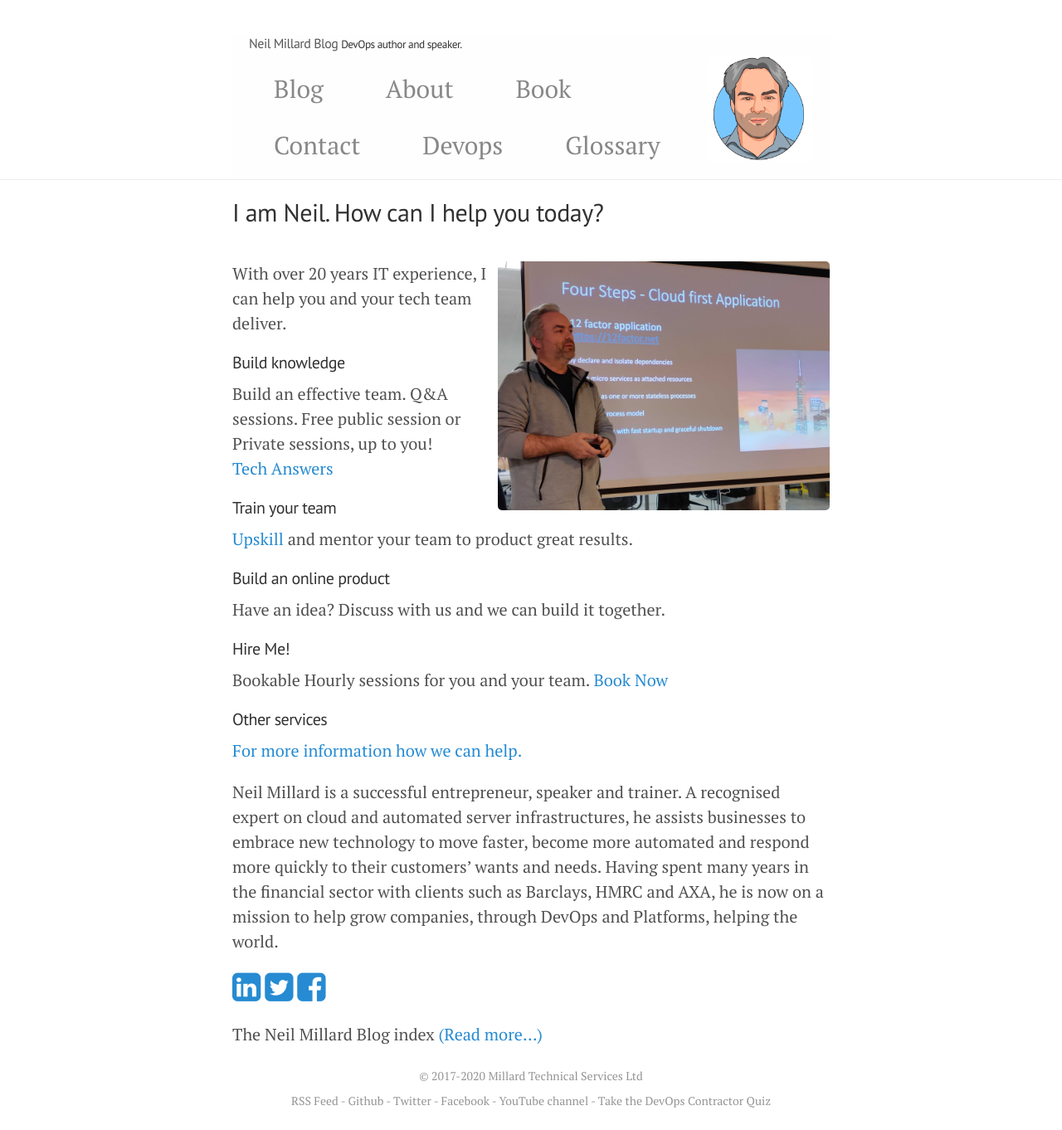
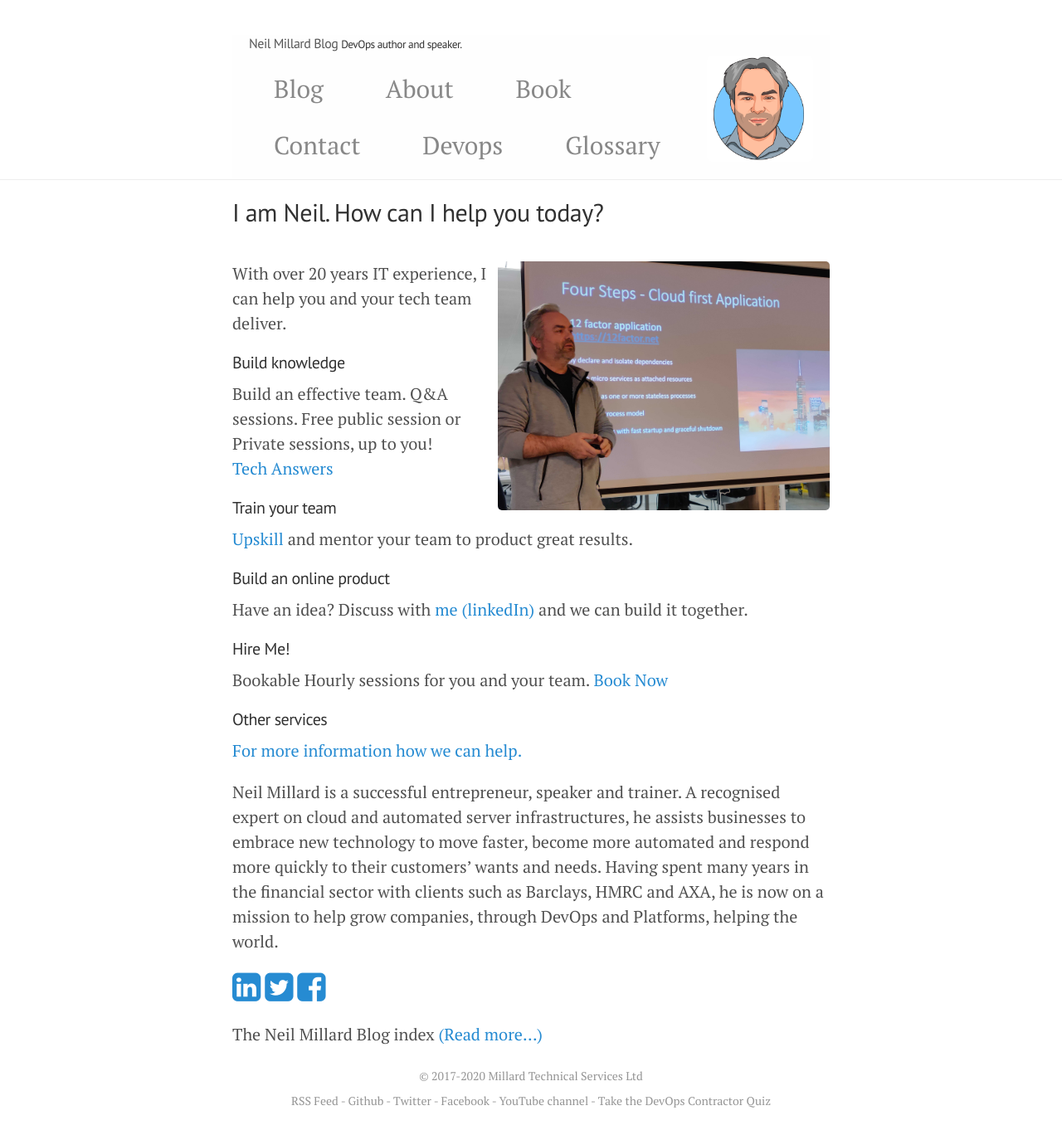
Before and after one commit to neilmillard/neilmillard.github.io, a Jekyll site: the page built from index.html, in a window 1280 px wide. Shown: the whole page at 83% size. Built offline with Jekyll 4.4.1, drawn with Linux system fonts in a browser that asks for light colours; nearby versions of some CDN libraries; comment, search, counter and statistics services are not loaded.

Commit message:
add extra linked cta

```diff
--- a/index.html
+++ b/index.html
@@ -10,7 +10,7 @@ title: Home
       With over 20 years IT experience, I can help you and your tech team deliver.</p>
     <p><h4>Build knowledge</h4>Build an effective team. Q&A sessions. Free public session or Private sessions, up to you!<br /><a href="https://devops-answers.com">Tech Answers</a></p>
     <p><h4>Train your team</h4><a href="{{ site.url }}/2017/03/25/6-steps-to-cloud-expert.html">Upskill</a> and mentor your team to product great results.</p>
-    <p><h4>Build an online product</h4>Have an idea? Discuss with us and we can build it together.</p>
+    <p><h4>Build an online product</h4>Have an idea? Discuss with <a href="https://uk.linkedin.com/in/neilmillard">me (linkedIn)</a> and we can build it together.</p>
     <p><h4>Hire Me!</h4>Bookable Hourly sessions for you and your team. <a href="https://millardtech.mysamcart.com/checkout/neil-private-session-1hr">Book Now</a></p>
     <p><h4>Other services</h4><a href="https://www.millardtechnicalservices.co.uk/">For more information how we can help.</a></p>
     <p>Neil Millard is a successful entrepreneur, speaker and trainer.
```
